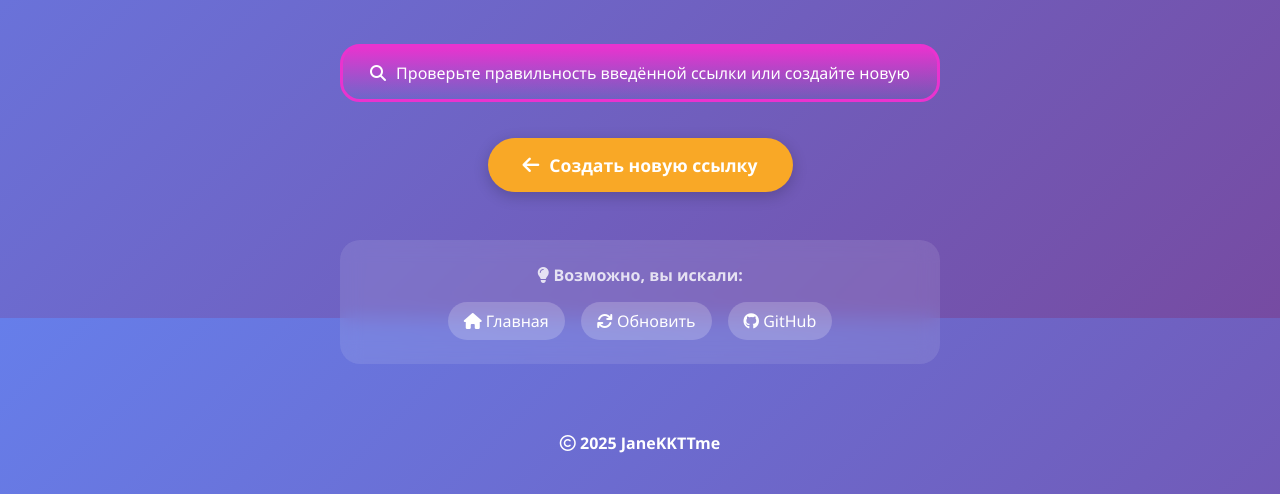
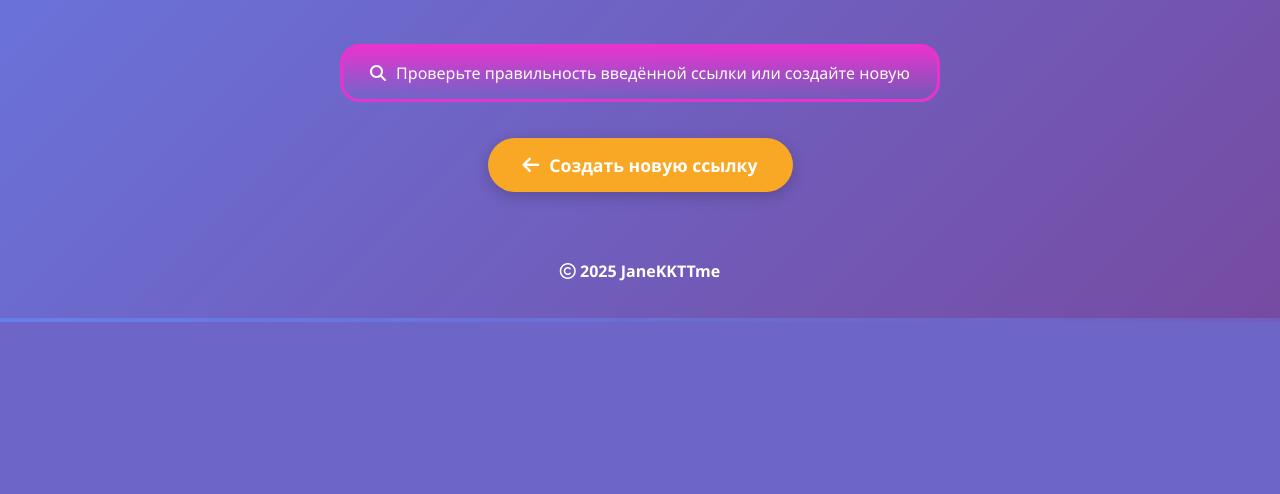
Before and after one commit to JaneKKTTme/link-shortener, a Flask app: template templates/404.html in a window 1280 px wide. Shown: the part 482-976 px from the top of the page. After the commit the page ends 804 px from the top, so only its background shows below. Run offline with Flask 3, Linux system fonts and the light colour scheme; the template is opened without the code that fills it, so the values that code supplies are empty.

Commit message:
Feat(templates): remove suggestions block on 404 page

```diff
--- a/static/styles.css
+++ b/static/styles.css
@@ -349,44 +349,6 @@ footer.production {
     transform: translateX(-5px);
 }
 
-.suggestions {
-    margin-top: 3rem;
-    padding: 1.5rem;
-    background: rgba(255, 255, 255, 0.1);
-    border-radius: 20px;
-    backdrop-filter: blur(10px);
-    }
-
-.suggestions-title {
-    font-size: 1rem;
-    font-weight: 600;
-    margin-bottom: 1rem;
-    opacity: 0.8;
-}
-
-.suggestions-list {
-    list-style: none;
-    display: flex;
-    flex-wrap: wrap;
-    justify-content: center;
-    gap: 1rem;
-}
-
-.suggestions-list li a {
-    color: white;
-    text-decoration: none;
-    padding: 0.5rem 1rem;
-    background: rgba(255, 255, 255, 0.2);
-    border-radius: 25px;
-    transition: all 0.3s ease;
-    display: inline-block;
-}
-
-.suggestions-list li a:hover {
-    background: var(--accent-color);
-    transform: translateY(-2px);
-}
-
 .error-content {
     animation: fadeInUp 0.6s ease;
 }
--- a/templates/404.html
+++ b/templates/404.html
@@ -38,18 +38,6 @@
                 <i class="fas fa-arrow-left"></i>
                 Создать новую ссылку
             </a>
-
-            <div class="suggestions">
-                <div class="suggestions-title">
-                    <i class="fas fa-lightbulb"></i>
-                    Возможно, вы искали:
-                </div>
-                <ul class="suggestions-list">
-                    <li><a href="/"><i class="fas fa-home"></i> Главная</a></li>
-                    <li><a href="#" onclick="window.location.reload()"><i class="fas fa-sync"></i> Обновить</a></li>
-                    <li><a href="https://github.com" target="_blank"><i class="fab fa-github"></i> GitHub</a></li>
-                </ul>
-            </div>
         </div>
 
         <footer class="production">
```
